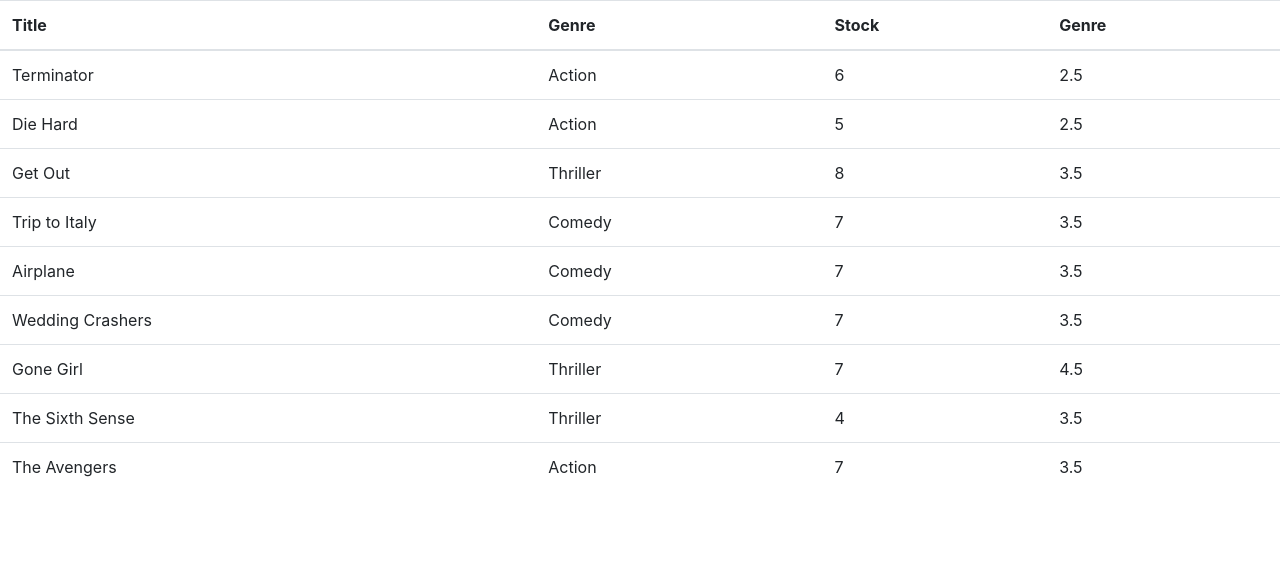
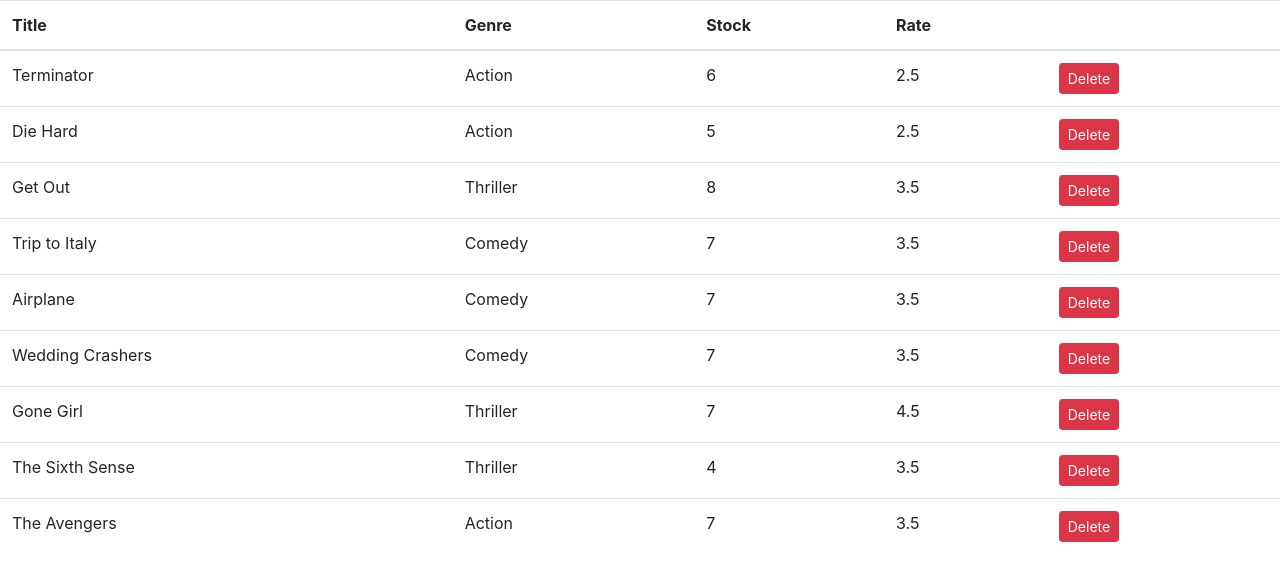
Before and after one commit to drewthedev9/vidly, a React (Create React App) app: page / in a window 1280 px wide. Shown: the top 580 px of the page. Built offline with nearby package versions, Linux system fonts and the light colour scheme.

Commit message:
added a onclick function

```diff
--- a/src/components/movies.jsx
+++ b/src/components/movies.jsx
@@ -5,6 +5,12 @@
     state = {
      movies: getMovies()
       };
+
+    //   arrow function will allow for the acces to the object and function above
+      handleDelete=(movie)=>{
+          console.log(movie);
+
+      }
     render() {
         return (
 
@@ -14,16 +20,18 @@
                     <th>Title</th>
                     <th>Genre</th>
                     <th>Stock</th>
-                    <th>Genre</th>
+                    <th>Rate</th>
+                    <th></th>
                 </tr>
             </thead>
             <tbody>
             {this.state.movies.map(movie =>
-            <tr>
+            <tr key={movie._id} >
                 <td>{movie.title}</td>
                 <td>{movie.genre.name}</td>
                 <td>{movie.numberInStock}</td>
                 <td>{movie.dailyRentalRate}</td>
+                <td><button onClick={()=>this.handleDelete(movie)}className = "btn btn-danger btn-sm">Delete</button></td>
             </tr>)}
 
             </tbody>
```
